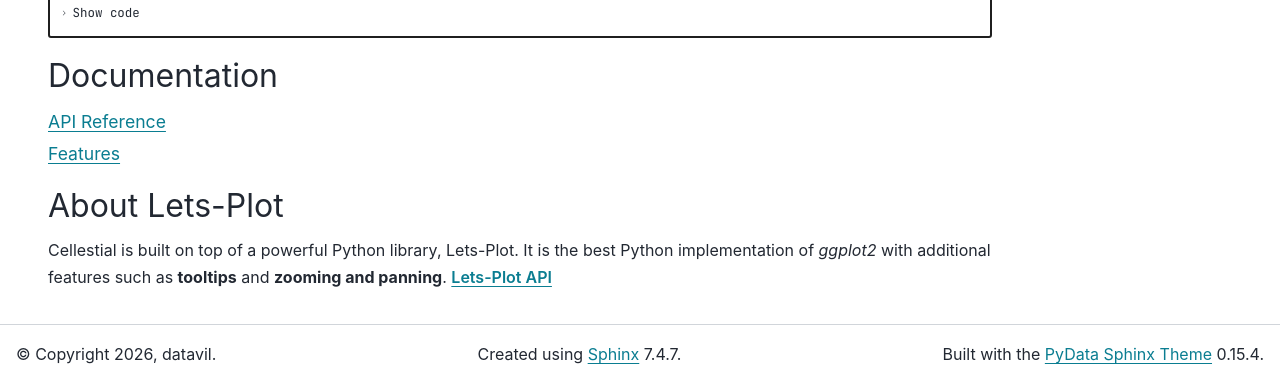
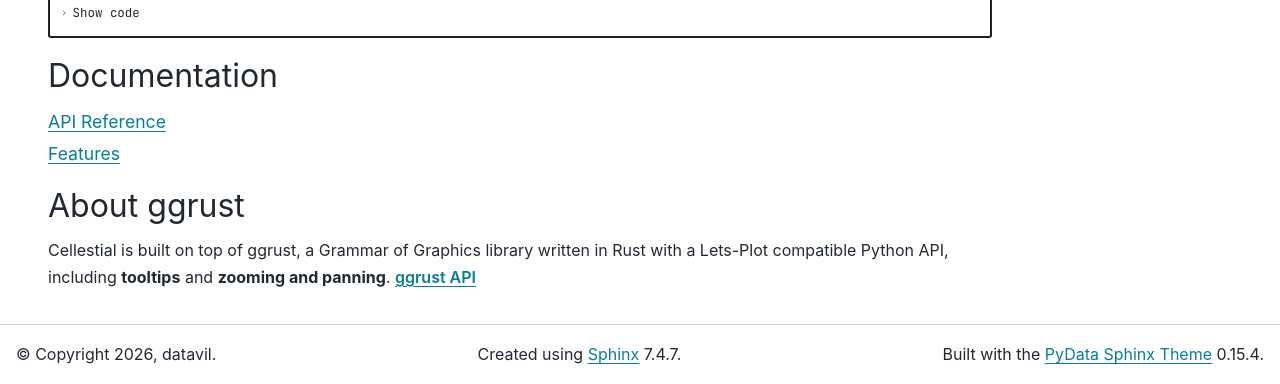
Before and after one commit to datavil/cellestial-docs, a Sphinx documentation site: the page built from sphinx/index.rst, in a window 1280 px wide and 900 px high, scrolled down 2130 px, cut to the strip 516-900 px from the top of the window. Built offline with Sphinx 7.4.7 and the PyData theme 0.15.4, drawn with Linux system fonts in a browser that asks for light colours; some of the changed text lies outside the part shown.

Commit message:
Describe ggrust instead of Lets-Plot in the docs prose
Point prose, links, the graphics badge and image alt text at ggrust and
ggrust.datavil.org. The named-colors link stays on lets-plot.org, since
ggrust has no page of its own for it.

Co-Authored-By: Claude Opus 5.5 <noreply@anthropic.com>

```diff
--- a/sphinx/API.rst
+++ b/sphinx/API.rst
@@ -8,7 +8,7 @@ API Reference
      API pages include interactive (HTML) plots that would possibly not render correctly on a mobile device.
    </p>
 
-Cellestial is built on top of Lets-Plot. For further customization options, functionalities, utilities and many more please refer to `Lets-Plot API <https://lets-plot.org/python/pages/api.html>`_.
+Cellestial is built on top of ggrust. For further customization options, functionalities, utilities and many more please refer to `ggrust API <https://ggrust.datavil.org/reference/>`_.
 
 Could not find what you are looking for?
 
--- a/sphinx/index.rst
+++ b/sphinx/index.rst
@@ -38,7 +38,7 @@
 Cellestial |version|
 ====================
 
-|pypi| |license| |polars| |letsplot|
+|pypi| |license| |polars| |ggrust|
 
 The *grammar of graphics* for single-cell omics.
 
@@ -848,12 +848,12 @@ Documentation
    philosophy
    performance
 
-About Lets-Plot
----------------
+About ggrust
+------------
 
-Cellestial is built on top of a powerful Python library, Lets-Plot.
-It is the best Python implementation of *ggplot2* with additional features such as **tooltips** and **zooming and panning**.
-`Lets-Plot API <https://lets-plot.org/python/pages/api.html>`_
+Cellestial is built on top of ggrust, a Grammar of Graphics library written in Rust with a
+Lets-Plot compatible Python API, including **tooltips** and **zooming and panning**.
+`ggrust API <https://ggrust.datavil.org/reference/>`_
 
 .. |pypi| image:: https://img.shields.io/pypi/v/cellestial?color=377eb8
    :target: https://pypi.org/project/cellestial/
@@ -867,6 +867,6 @@ It is the best Python implementation of *ggplot2* with additional features such
    :target: https://www.pola.rs/
    :alt: Powered by Polars
 
-.. |letsplot| image:: https://img.shields.io/badge/Graphics-Lets--Plot-FF00CC?logo=jetbrains&logoColor=white
-   :target: https://lets-plot.org/
-   :alt: Built with Lets-Plot
+.. |ggrust| image:: https://img.shields.io/badge/Graphics-ggrust-CE422B?logo=rust&logoColor=white
+   :target: https://ggrust.datavil.org/
+   :alt: Built with ggrust
--- a/sphinx/performance.rst
+++ b/sphinx/performance.rst
@@ -6,7 +6,7 @@ The process of building the DataFrame mostly avoids using unnecessary columns al
 Leveraging the *blazing fast* nature of `Polars <https://pola.rs/>`_, **Cellestial** ensures performance.
 
 
-Plotting, the core step, is handled by `Lets-Plot <https://lets-plot.org/python/>`_ which is fast and scalable.
+Plotting, the core step, is handled by `ggrust <https://ggrust.datavil.org/>`_, which renders in Rust and is fast and scalable.
 
 
 Example: 100k cells
```
Also changed, not shown: sphinx/features.rst (+15 -15 lines), sphinx/migrating_from_scanpy.rst (+4 -4 lines), sphinx/quickstart.rst (+8 -8 lines).
